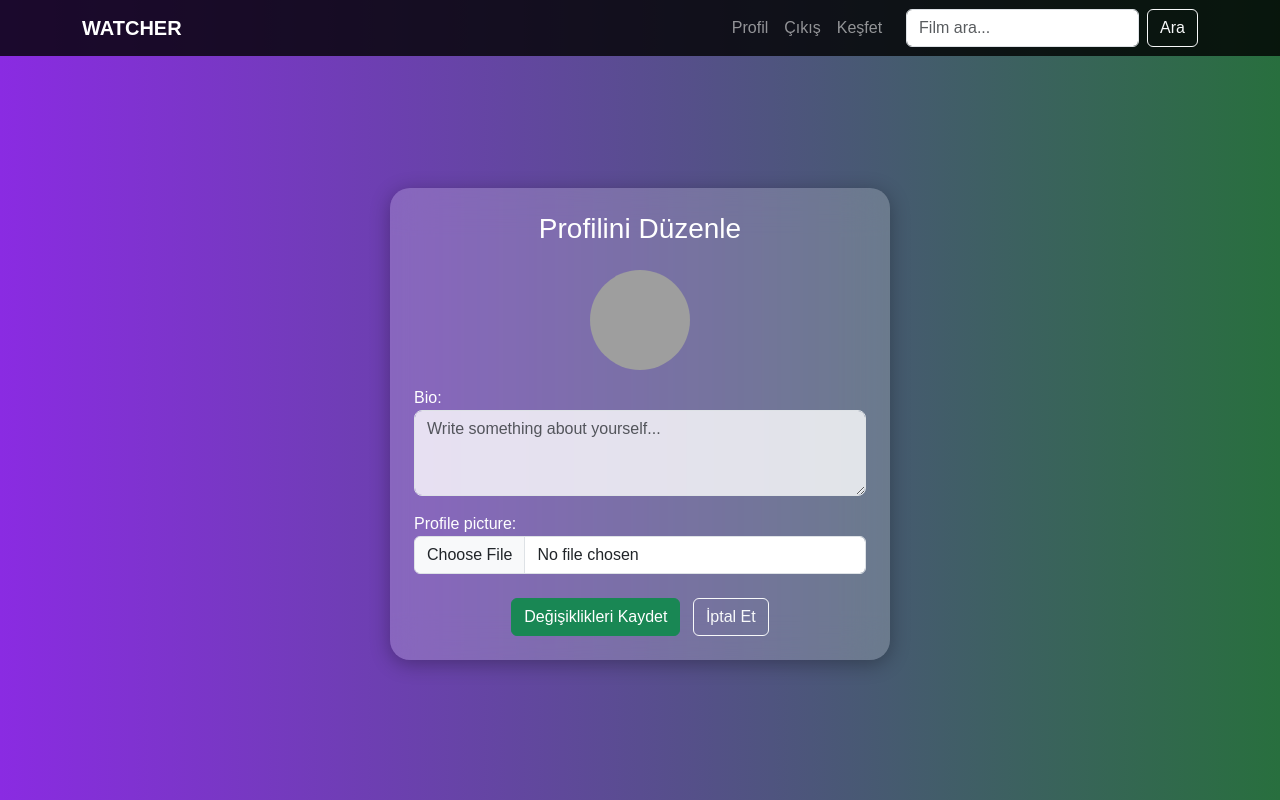
After one commit to eylul-art/Proje-, a Django app: page /profile/edit/ in a window 1280 px wide. The commit adds this page. Run offline with Django 5.2, Linux system fonts and the light colour scheme; the visitor is signed in with stand-in values (Sample User, id 1); grey boxes are pictures that could not be loaded.

Commit message:
bio, profil fotoğrafı, hesabı silme ekleme ve takip etme özelliği

```diff
--- /dev/null
+++ b/account_app/forms.py
@@ -0,0 +1,18 @@
+from django import forms
+from .models import UserProfile
+
+class ProfileUpdateForm(forms.ModelForm):
+    class Meta:
+        model = UserProfile
+        fields = ['bio', 'profile_picture']
+        widgets = {
+            'bio': forms.Textarea(attrs={
+                'class': 'form-control',
+                'rows': 3,
+                'placeholder': 'Write something about yourself...',
+                'style': 'background-color: rgba(255,255,255,0.8); border-radius: 8px;'
+            }),
+            'profile_picture': forms.ClearableFileInput(attrs={
+                'class': 'form-control'
+            }),
+        }
--- a/account_app/models.py
+++ b/account_app/models.py
@@ -8,6 +8,8 @@ from movies.models import Movie
 class UserProfile(models.Model):
     user = models.OneToOneField(User, on_delete=models.CASCADE)
     bio = models.TextField(blank=True)
+    profile_picture = models.ImageField(upload_to='profile_pics/', blank=True, null=True)
+    following = models.ManyToManyField('self', symmetrical=False, related_name='followers', blank=True)
     favorite_movies= models.ManyToManyField(Movie, blank=True)
 
     def __str__(self):
@@ -27,6 +29,9 @@ class Post(models.Model):
 def create_user_profile(sender, instance, created, **kwargs):
     if created:
         UserProfile.objects.create(user=instance)
+    else:
+        instance.userprofile.save()
+# This signal ensures that the UserProfile is created or updated whenever a User instance is saved.
 
 @receiver(post_save, sender=User)
 def save_user_profile(sender, instance, **kwargs):
--- /dev/null
+++ b/account_app/templates/account/edit_profile.html
@@ -0,0 +1,40 @@
+{% extends 'base.html' %}
+{% load static %}
+{% block title %}Profili Düzenle{% endblock %}
+
+{% block content %}
+<div class="container d-flex justify-content-center align-items-center" style="min-height: 80vh;">
+  <div class="blur-container p-4" style="width: 100%; max-width: 500px;">
+
+    <h3 class="text-center mb-4">Profilini Düzenle</h3>
+
+    <!-- Profile Picture Preview -->
+    {% if user.userprofile.profile_picture %}
+      <div class="text-center mb-3">
+        <img src="{{ user.userprofile.profile_picture.url }}" alt="Profile Picture" class="rounded-circle" style="width: 100px; height: 100px; object-fit: cover;">
+      </div>
+    {% else %}
+      <div class="text-center mb-3">
+        <img src="{% static 'img/default-profile.png' %}" alt="Default Profile" class="rounded-circle" style="width: 100px; height: 100px; object-fit: cover;">
+      </div>
+    {% endif %}
+
+    <form method="post" enctype="multipart/form-data">
+      {% csrf_token %}
+      <div class="form-group mb-3">
+        {{ form.bio.label_tag }}
+        {{ form.bio }}
+      </div>
+      <div class="form-group mb-3">
+        {{ form.profile_picture.label_tag }}
+        {{ form.profile_picture }}
+      </div>
+      <div class="text-center mt-4">
+        <button class="btn btn-success" type="submit">Değişiklikleri Kaydet</button>
+        <a href="{% url 'profile_view' user.username %}" class="btn btn-outline-light ms-2">İptal Et</a>
+      </div>
+    </form>
+
+  </div>
+</div>
+{% endblock %}
--- a/account_app/views.py
+++ b/account_app/views.py
@@ -1,5 +1,5 @@
 from django.shortcuts import render, redirect
-from django.contrib.auth import login, authenticate
+from django.contrib.auth import login, authenticate, logout
 from django.contrib.auth.decorators import login_required
 from django.contrib.auth.forms import UserCreationForm
 from django.urls import reverse_lazy
@@ -7,27 +7,68 @@ from django.contrib.auth.views import PasswordResetView, PasswordResetDoneView,
 from django.shortcuts import render, get_object_or_404
 from .models import UserProfile, User
 from movies.models import Favorite
+from .forms import ProfileUpdateForm
+from django.contrib import messages
 
 @login_required
 def profile_view(request, username):
-    user = get_object_or_404(User, username=username)
-    profile = get_object_or_404(UserProfile, user=user)
-    favorites = Favorite.objects.filter(user=user).select_related('movie')
+    profile_user = get_object_or_404(User, username=username)
+    profile = get_object_or_404(UserProfile, user=profile_user)
+    favorite_movies = Favorite.objects.filter(user=profile_user).select_related('movie')
+    is_own_profile = request.user == profile_user
+    is_following = False
 
-    # ✅ Burada listemizi oluşturuyoruz:
-    favorite_movies = [fav.movie for fav in favorites]
+    if request.user != profile_user:
+        viewer_profile = get_object_or_404(UserProfile, user=request.user)
+        is_following = viewer_profile.following.filter(pk=profile.pk).exists()
 
-    # Debug - terminalde görüyorsun zaten
-    print("User:", user.username)
-    print("Favorites found:", favorites.count())
-    for movie in favorite_movies:
-        print(" -", movie.title)
+    context = {
+        'profile': profile,
+        'favorite_movies': [fav.movie for fav in favorite_movies],
+        'is_own_profile': is_own_profile,
+        'is_following': is_following,
+        'follower_count': profile.followers.count(),
+        'following_count': profile.following.count(),
+        'followers': profile.followers.all(),
+        'following': profile.following.all()
+    }
+    return render(request, 'account/profile.html', context)
 
-    # ✅ Ve şablona gönderiyoruz:
-    return render(request, 'account/profile.html', {
-        'profile': profile,
-        'favorite_movies': favorite_movies,  # BUNU EKLEDİĞİNDEN EMİN OL
-    })
+@login_required
+def follow_user(request, username):
+    target_user = get_object_or_404(User, username=username)
+    target_profile = get_object_or_404(UserProfile, user=target_user)
+    request.user.userprofile.following.add(target_profile)
+    return redirect('profile_view', username=username)
+
+@login_required
+def unfollow_user(request, username):
+    target_user = get_object_or_404(User, username=username)
+    target_profile = get_object_or_404(UserProfile, user=target_user)
+    request.user.userprofile.following.remove(target_profile)
+    return redirect('profile_view', username=username)
+
+@login_required
+def delete_account(request):
+    if request.method == 'POST':
+        request.user.delete()
+        logout(request)
+        return redirect('home')
+
+@login_required
+def edit_profile(request):
+    profile = request.user.userprofile
+
+    if request.method == 'POST':
+        form = ProfileUpdateForm(request.POST, request.FILES, instance=profile)
+        if form.is_valid():
+            form.save()
+            messages.success(request, "Profile updated!")
+            return redirect('profile_view', username=request.user.username)
+    else:
+        form = ProfileUpdateForm(instance=profile)
+
+    return render(request, 'account/edit_profile.html', {'form': form})
 
 class CustomPasswordResetView(PasswordResetView):
     template_name = 'account/password_reset_form.html'
@@ -50,7 +91,7 @@ def signup_view(request):
         if form.is_valid():
             user = form.save()
             login(request, user)
-            return redirect('home')  # Redirect to a home page or dashboard
+            return redirect('edit_profile')  # Redirect to a home page or dashboard
     else:
         form = UserCreationForm()
     return render(request, 'account_app/signup.html', {'form': form})
--- a/templates/base.html
+++ b/templates/base.html
@@ -47,7 +47,7 @@
             <div class="collapse navbar-collapse" id="navbarNav">
                 <ul class="navbar-nav ms-auto align-items-center">
                     {% if user.is_authenticated %}
-                        <li class="nav-item"><a class="nav-link" href="{% url 'profile' user.username %}">Profil</a></li>
+                        <li class="nav-item"><a class="nav-link" href="{% url 'profile_view' user.username %}">Profil</a></li>
                         <li class="nav-item"><a class="nav-link" href="{% url 'account_logout' %}">Çıkış</a></li>
                     {% else %}
                         <li class="nav-item"><a class="nav-link" href="{% url 'account_signup' %}">Kayıt Ol</a></li>
--- a/watcher/settings.py
+++ b/watcher/settings.py
@@ -163,3 +163,6 @@ DEFAULT_AUTO_FIELD = 'django.db.models.BigAutoField'
 LOGIN_REDIRECT_URL = 'home'
 SIGNUP_REDIRECT_URL = 'home'
 TMDB_API_KEY = '815340d7995a1f090b13de1fb7adaa4f'
+
+MEDIA_URL = '/media/'
+MEDIA_ROOT = BASE_DIR / 'media'
--- a/watcher/urls.py
+++ b/watcher/urls.py
@@ -18,8 +18,10 @@ from django.contrib import admin
 from django.urls import path, include
 from django.contrib.auth import views as auth_views
 from home.views import home
-from account_app.views import CustomPasswordResetView, CustomPasswordResetDoneView, CustomPasswordResetConfirmView, CustomPasswordResetCompleteView, profile_view
+from account_app.views import CustomPasswordResetView, CustomPasswordResetDoneView, CustomPasswordResetConfirmView, CustomPasswordResetCompleteView, profile_view, edit_profile, delete_account, follow_user, unfollow_user
 from movies.views import search_movies
+from django.conf import settings
+from django.conf.urls.static import static
 
 urlpatterns = [
     path('admin/', admin.site.urls),
@@ -30,6 +32,12 @@ urlpatterns = [
     path('password/reset/key/done/', CustomPasswordResetCompleteView.as_view(), name='account_reset_complete'),
     path('', home, name='home'),
     path('movies/', include('movies.urls')),
-    path('profile/<str:username>/', profile_view, name='profile'),
+    path('follow/<str:username>/', follow_user, name='follow_user'),
+    path('unfollow/<str:username>/', unfollow_user, name='unfollow_user'),
+    path('profile/edit/', edit_profile, name='edit_profile'),
+    path('users/<str:username>/', profile_view, name='profile_view'),
+    path('profile/delete/', delete_account, name='delete_account'),
     path('search/', search_movies, name='search'),
 ]
+if settings.DEBUG:
+    urlpatterns += static(settings.MEDIA_URL, document_root=settings.MEDIA_ROOT)
```
Also changed, not shown: account_app/templates/account/profile.html (+100 -17 lines), account_app/migrations/0001_initial.py, media/profile_pics/IMG_2401.jpeg (added), profile_pics/IMG_2401.jpeg (added).
